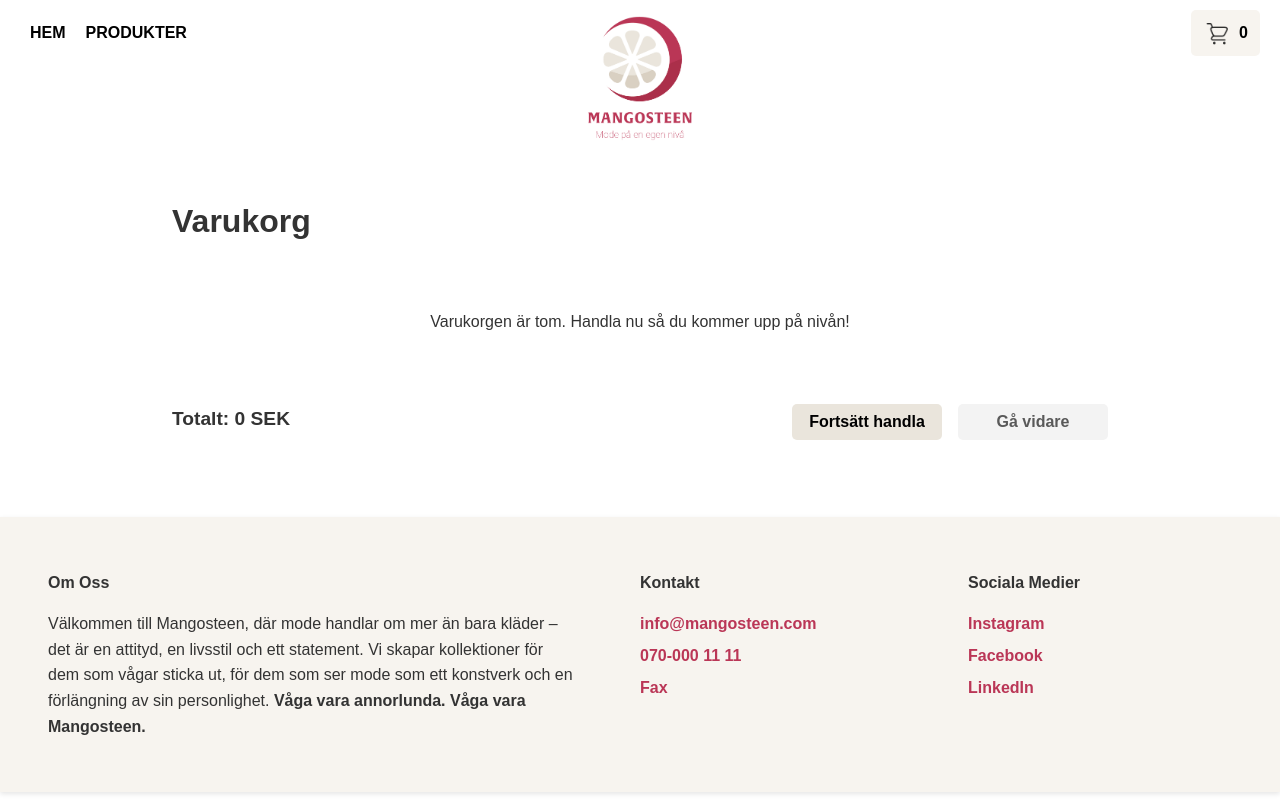
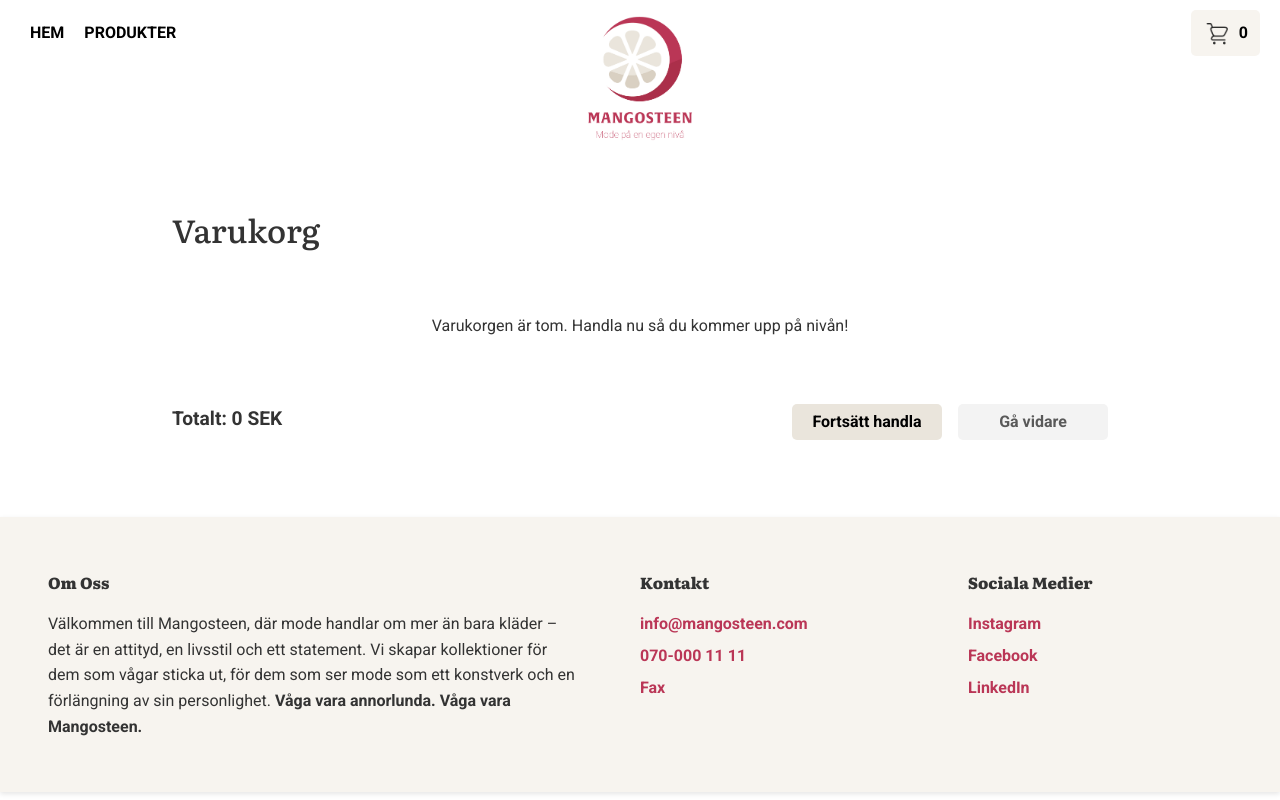
Before and after one commit to SophieNordell/Webshop, a React (Vite) app: page /cart in a window 1280 px wide. Built offline with nearby package versions, Linux system fonts and the light colour scheme.

Commit message:
uppdaterad css - typsnitt + storlekar + font weight

```diff
--- a/index.html
+++ b/index.html
@@ -4,6 +4,16 @@
     <meta charset="UTF-8" />
     <link rel="icon" type="image/png" href="../src/images/mangosteen.png" />
     <meta name="viewport" content="width=device-width, initial-scale=1.0" />
+    <link rel="preconnect" href="https://fonts.googleapis.com" />
+    <link rel="preconnect" href="https://fonts.gstatic.com" crossorigin />
+    <link rel="preconnect" href="https://fonts.googleapis.com" />
+    <link rel="preconnect" href="https://fonts.gstatic.com" crossorigin />
+    <link rel="preconnect" href="https://fonts.googleapis.com" />
+    <link rel="preconnect" href="https://fonts.gstatic.com" crossorigin />
+    <link
+      href="https://fonts.googleapis.com/css2?family=Literata:ital,opsz,wght@0,7..72,200..900;1,7..72,200..900&family=Roboto:ital,wght@0,100..900;1,100..900&display=swap"
+      rel="stylesheet"
+    />
     <title>Mangosteen</title>
   </head>
   <body>
--- a/src/App.css
+++ b/src/App.css
@@ -1,13 +1,20 @@
 * {
   box-sizing: border-box;
   list-style: none;
+  font-family: Roboto, sans-serif;
 }
+
+p {
+  font-weight: 400;
+}
+
 #root {
   margin: 0 auto;
   text-align: center;
   min-height: calc(100vh - 10.5rem);
   display: flex;
   flex-direction: column;
+  justify-content: space-between;
 }
 
 body {
@@ -19,6 +26,37 @@ body {
   display: flex;
   place-items: center;
   padding-top: 12.5rem;
+}
+a {
+  color: rgb(186, 54, 86);
+  text-decoration: none;
+  font-weight: 700;
+}
+
+a:hover {
+  color: rgb(186, 54, 86);
+  text-decoration: underline;
+  text-underline-offset: 0.5rem;
+}
+
+h1 {
+  font-size: 3.2em;
+  line-height: 1.1;
+  font-family: "Literata", serif;
+  font-weight: 500;
+}
+
+h2 {
+  font-family: "Literata", serif;
+  font-weight: 500;
+  font-size: 2rem;
+  text-align: left;
+  margin-bottom: 1.5rem;
+}
+
+h4 {
+  font-weight: 800;
+  font-family: "Literata", serif;
 }
 
 @keyframes logo-spin {
--- a/src/Cart.css
+++ b/src/Cart.css
@@ -1,8 +1,4 @@
-* {
-  box-sizing: border-box;
-}
-
-h1 {
+.cartWrap h1 {
   text-align: left;
   font-size: 2rem;
   margin-bottom: 2rem;
@@ -10,6 +6,7 @@ h1 {
 
 .cartWrap h3 {
   font-size: 1.3rem;
+  font-weight: 400;
 }
 .cartWrap {
   max-width: 1000px;
@@ -135,10 +132,6 @@ h1 {
 }
 
 @media only screen and (min-width: 520px) {
-  .cartProduct {
-    flex-direction: row;
-  }
-
   .productInfo {
     padding: 0 2rem;
   }
@@ -153,3 +146,9 @@ h1 {
     margin: 0.2rem;
   }
 }
+
+@media only screen and (min-width: 768px) {
+  .cartProduct {
+    flex-direction: row;
+  }
+}
--- a/src/Home.css
+++ b/src/Home.css
@@ -1,15 +1,3 @@
-a {
-  color: rgb(186, 54, 86);
-  text-decoration: none;
-  font-weight: 700;
-}
-
-a:hover {
-  color: rgb(186, 54, 86);
-  text-decoration: underline;
-  text-underline-offset: 0.5rem;
-}
-
 .homepage-div {
   display: flex;
   flex-direction: column;
@@ -46,10 +34,12 @@ a:hover {
 .mens-wear-text,
 .accessories-text {
   position: absolute;
+  font-family: "Literata", serif;
+  font-weight: 500;
   bottom: 50px;
   left: 50px;
   color: white;
-  font-size: 30px;
+  font-size: 3rem;
   z-index: 2;
 }
 
--- a/src/ProductPage.css
+++ b/src/ProductPage.css
@@ -31,17 +31,17 @@
 
 .productInfo h1 {
   font-size: 2rem;
+  margin-bottom: 2rem;
 }
 
 .productInfo p {
-  font-size: 1.2rem;
-  color: #555;
   max-width: 500px;
 }
 
 .productInfo h3 {
   font-size: 1.5rem;
   font-weight: bold;
+  margin: 1rem 0;
 }
 
 .ShopButton {
--- a/src/UserInputs.css
+++ b/src/UserInputs.css
@@ -8,8 +8,7 @@
   box-sizing: border-box;
 }
 
-.user-form h2 {
-  font-size: 1.3rem;
+.user-form h3 {
   margin-bottom: 1rem;
 }
 
--- a/src/index.css
+++ b/src/index.css
@@ -2,20 +2,13 @@
   font-family: Inter, system-ui, Avenir, Helvetica, Arial, sans-serif;
   line-height: 1.5;
   font-weight: 400;
-
   color-scheme: light dark;
   color: rgba(255, 255, 255, 0.87);
   background-color: #242424;
-
   font-synthesis: none;
   text-rendering: optimizeLegibility;
   -webkit-font-smoothing: antialiased;
   -moz-osx-font-smoothing: grayscale;
-}
-
-h1 {
-  font-size: 3.2em;
-  line-height: 1.1;
 }
 
 @media (prefers-color-scheme: light) {
--- a/src/pages/Cart.jsx
+++ b/src/pages/Cart.jsx
@@ -54,7 +54,7 @@ const Cart = ({ cart, setCart }) => {
 
   return (
     <div className="cartWrap">
-      <h1>Varukorg</h1>
+      <h2>Varukorg</h2>
       {cart.length === 0 ? (
         <p>Varukorgen är tom. Handla nu så du kommer upp på nivån!</p>
       ) : (
--- a/src/pages/ProductPage.jsx
+++ b/src/pages/ProductPage.jsx
@@ -59,7 +59,7 @@ const ProductPage = ({ setCart }) => {
       <section className="productInfo">
         <h1>{product.title}</h1>
         <p>{product.description}</p>
-        <h2>{product.price} kr</h2>
+        <h3>{product.price} kr</h3>
         <button className="ShopButton" onClick={() => handleAddToCart(product)}>
           {addedToCart ? "Tillagd i varukorgen" : "Lägg till i varukorg +"}
         </button>
--- a/src/products.css
+++ b/src/products.css
@@ -2,6 +2,10 @@
   margin: 0;
   padding: 0;
   box-sizing: border-box;
+}
+
+.product-link:hover {
+  text-decoration: none;
 }
 
 .product-div {
```
